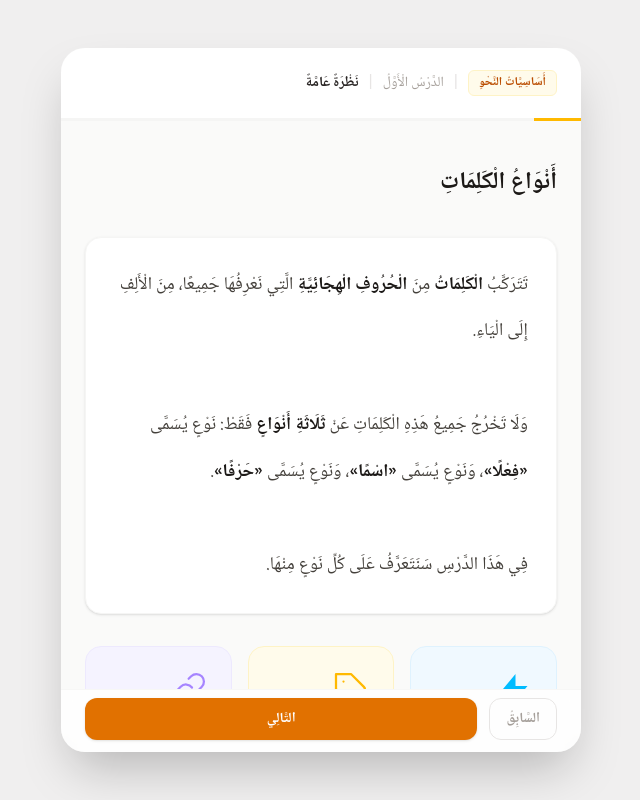
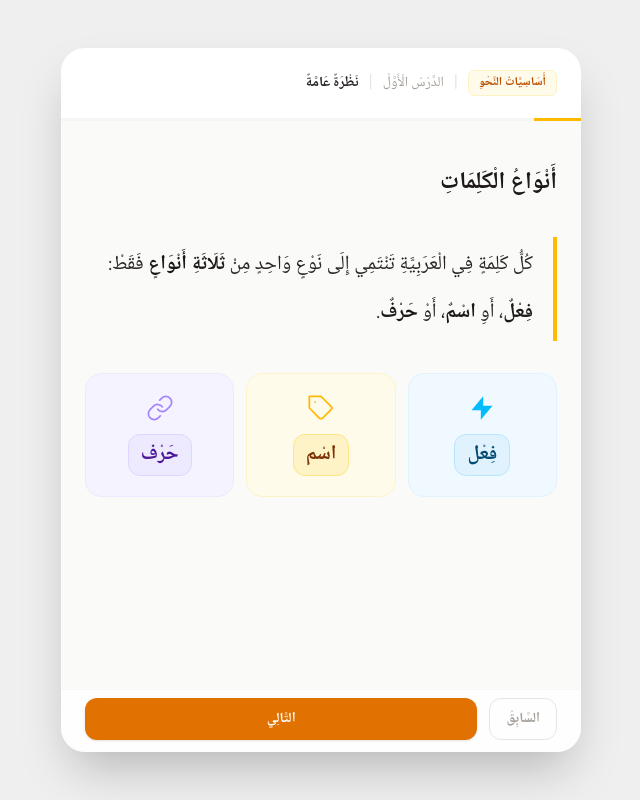
Before and after one commit to rafikee/nahw, a Next.js app: page / in a window 1280 px wide. Both pictures are taken after a click on the button "ابْدَأِ الدَّرْسَ". Shown: the whole page, without its empty margins (319-959 px from the left). Built offline with nearby package versions, Linux system fonts and the light colour scheme.

Commit message:
Slim down lesson intro: single hook sentence, compact concept badges
- Trim introduction from 3 paragraphs to one punchy sentence
- Remove definitions from concept preview cards (shown on detail pages)
- Display intro as amber pull-quote, concepts as 3-column icon+name badges

Made-with: Cursor

```diff
--- a/components/steps/StepLessonIntro.tsx
+++ b/components/steps/StepLessonIntro.tsx
@@ -8,27 +8,26 @@ export function StepLessonIntro({ lesson }: { lesson: Lesson }) {
 
       <h1 className="text-2xl font-bold text-stone-900 leading-[1.8]">{lesson.title}</h1>
 
-      <div className="rounded-2xl border border-stone-100 bg-white px-7 py-6 shadow-sm">
-        <p className="text-lg text-stone-700 leading-[2.6]">
+      {/* Single-sentence hook as pull quote */}
+      <div className="border-r-4 border-amber-400 pr-5 py-1">
+        <p className="text-xl text-stone-800 leading-[2.4]">
           <RichText text={lesson.introduction} />
         </p>
       </div>
 
-      <div className="grid grid-cols-1 gap-4 sm:grid-cols-3">
+      {/* Concept name badges — preview only, no definitions */}
+      <div className="grid grid-cols-3 gap-3">
         {lesson.concepts.map((concept, i) => {
           const theme = conceptThemes[i % conceptThemes.length];
           return (
             <div
               key={concept.type}
-              className={`rounded-2xl border ${theme.border} ${theme.bg} p-6 space-y-5`}
+              className={`rounded-2xl border ${theme.border} ${theme.bg} flex flex-col items-center gap-3 py-5 px-3`}
             >
-              <div className={`w-9 h-9 ${theme.iconColor}`}>{theme.icon}</div>
-              <span className={`inline-flex items-center rounded-xl border px-3 py-1.5 text-2xl font-bold ${theme.badgeBg}`}>
+              <div className={`w-7 h-7 ${theme.iconColor}`}>{theme.icon}</div>
+              <span className={`inline-flex items-center justify-center rounded-xl border px-3 py-1.5 text-xl font-bold ${theme.badgeBg}`}>
                 {concept.type}
               </span>
-              <p className="text-lg leading-[2.4] text-stone-600 relative z-10">
-                <RichText text={concept.definition} />
-              </p>
             </div>
           );
         })}
--- a/data/lesson_1.json
+++ b/data/lesson_1.json
@@ -1,7 +1,7 @@
 {
   "module_id": "01_anwaa_al_kalimat",
   "title": "أَنْوَاعُ الْكَلِمَاتِ",
-  "introduction": "تَتَرَكَّبُ **الْكَلِمَاتُ** مِنَ **الْحُرُوفِ الْهِجَائِيَّةِ** الَّتِي نَعْرِفُهَا جَمِيعًا، مِنَ الْأَلِفِ إِلَى الْيَاءِ.\n\nوَلَا تَخْرُجُ جَمِيعُ هَذِهِ الْكَلِمَاتِ عَنْ **ثَلَاثَةِ أَنْوَاعٍ** فَقَطْ: نَوْعٍ يُسَمَّى **«فِعْلًا»**، وَنَوْعٍ يُسَمَّى **«اسْمًا»**، وَنَوْعٍ يُسَمَّى **«حَرْفًا»**.\n\nفِي هَذَا الدَّرْسِ سَنَتَعَرَّفُ عَلَى كُلِّ نَوْعٍ مِنْهَا.",
+  "introduction": "كُلُّ كَلِمَةٍ فِي الْعَرَبِيَّةِ تَنْتَمِي إِلَى نَوْعٍ وَاحِدٍ مِنْ **ثَلَاثَةِ أَنْوَاعٍ** فَقَطْ: **فِعْلٌ**، أَوِ **اسْمٌ**، أَوْ **حَرْفٌ**.",
   "concepts": [
     {
       "type": "فِعْل",
```
